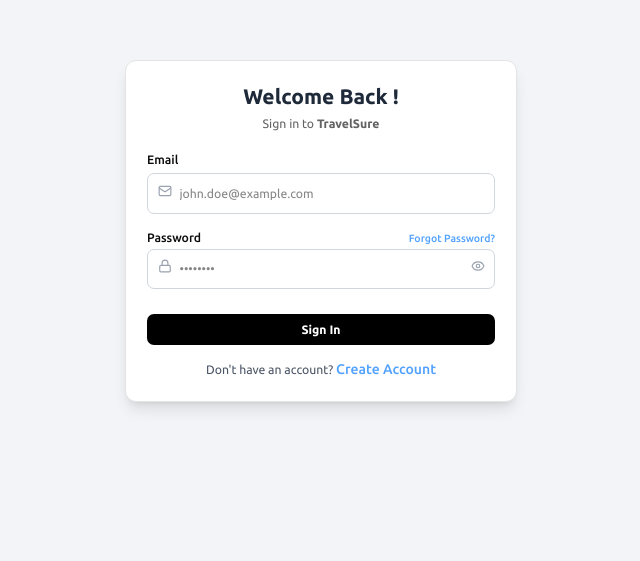
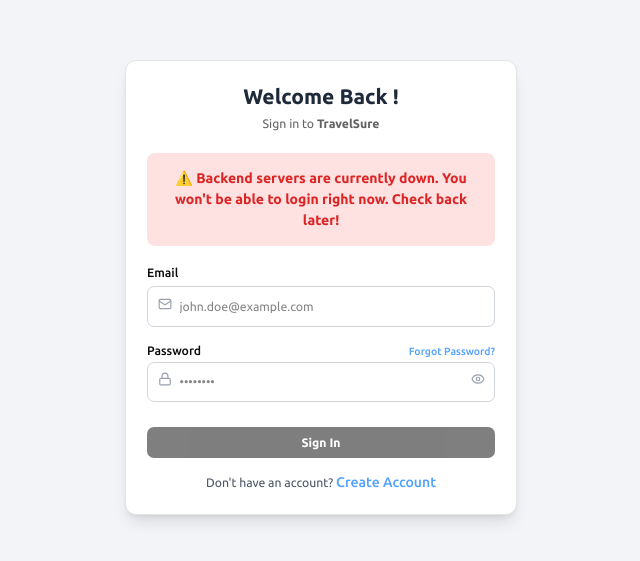
Before and after one commit to KelvinJ-cyber/visa-application-frontend, a React (Vite) app: page /login in a window 1280 px wide. Shown: the part 115-676 px from the top of the page, without its empty margins (319-959 px from the left). Built offline with nearby package versions, Linux system fonts and the light colour scheme.

Commit message:
created a message for the bankend server being down

```diff
--- a/src/auth/admin/AdminLogin.jsx
+++ b/src/auth/admin/AdminLogin.jsx
@@ -33,6 +33,7 @@
   const [showPassword, setShowPassword] = useState(false);
 
   const navigate = useNavigate();
+  const isServerDown = true;
 
   const validateForm = () => {
     if (!formData.email.trim()) return "Email is required";
@@ -42,6 +43,7 @@
   };
 
   const handleSubmit = async () => {
+    if (isServerDown) return;
     const error = validateForm();
     if (error) {
       setNotification({ type: "error", content: error });
@@ -98,6 +100,11 @@
             Welcome Admin !
           </CardTitle>
           <CardDescription>Authorized Personnel Only</CardDescription>
+          {isServerDown && (
+            <div style={{ padding: '15px', backgroundColor: '#fee2e2', color: '#dc2626', borderRadius: '8px', marginTop: '15px', textAlign: 'center', fontWeight: 'bold' }}>
+              ⚠️ Backend servers are currently down. You won't be able to login right now. Check back later!
+            </div>
+          )}
         </CardHeader>
         <CardContent>
           <div className="space-y-4">
@@ -189,7 +196,8 @@
                                          transition-all duration-300 ease-in-out
                                          hover:bg-[#333] hover:scale-105 hover:shadow-lg
                                          active:scale-95"
-              disabled={loading}
+              disabled={loading || isServerDown}
+              style={{ opacity: isServerDown ? 0.5 : 1, cursor: isServerDown ? 'not-allowed' : 'pointer' }}
             >
               {loading ? (
                 <div className="flex items-center">
--- a/src/auth/user/Login.jsx
+++ b/src/auth/user/Login.jsx
@@ -34,6 +34,7 @@
   const [showPassword, setShowPassword] = useState(false);
 
   const navigate = useNavigate();
+  const isServerDown = true;
 
   const validateForm = () => {
     if (!formData.email.trim()) return "Email is required";
@@ -43,6 +44,7 @@
   };
 
   const handleSubmit = async () => {
+    if (isServerDown) return;
     setLoading(true);
     const error = validateForm();
     if (error) {
@@ -88,7 +90,7 @@
       }
       toast.error(
         err.response?.data?.message ||
-          "Invalid credentials. Please try again"
+        "Invalid credentials. Please try again"
       );
     } finally {
       setLoading(false);
@@ -107,6 +109,11 @@
           <CardDescription>
             Sign in to <span className=" font-bold">TravelSure</span>
           </CardDescription>
+          {isServerDown && (
+            <div style={{ padding: '15px', backgroundColor: '#fee2e2', color: '#dc2626', borderRadius: '8px', marginTop: '15px', textAlign: 'center', fontWeight: 'bold' }}>
+              ⚠️ Backend servers are currently down. You won't be able to login right now. Check back later!
+            </div>
+          )}
         </CardHeader>
         <CardContent>
           <div className="space-y-4">
@@ -205,7 +212,8 @@
                                      transition-all duration-300 ease-in-out
                                      hover:bg-[#333] hover:scale-105 hover:shadow-lg
                                      active:scale-95"
-              disabled={loading}
+              disabled={loading || isServerDown}
+              style={{ opacity: isServerDown ? 0.5 : 1, cursor: isServerDown ? 'not-allowed' : 'pointer' }}
             >
               {loading ? (
                 <div className="flex items-center">
--- a/src/auth/user/Register.jsx
+++ b/src/auth/user/Register.jsx
@@ -14,6 +14,7 @@
   const [showPassword, setShowPassword] = useState(false);
   const [showConfirmPassword, setShowConfirmPassword] = useState(false);
   const navigate = useNavigate();
+  const isServerDown = true;
 
   const [registerFormData, setRegisterFormData] = useState({
     firstName: "",
@@ -25,6 +26,7 @@
 
   const handleRegisterSubmit = async (e) => {
     e.preventDefault();
+    if (isServerDown) return;
     setLoading(true);
     setMessage({ type: "", text: "" });
 
@@ -87,6 +89,12 @@
           <h2 className="text-2xl text-center font-semibold text-black mb-6">
             User Registration
           </h2>
+
+          {isServerDown && (
+            <div style={{ padding: '15px', backgroundColor: '#fee2e2', color: '#dc2626', borderRadius: '8px', marginBottom: '20px', textAlign: 'center', fontWeight: 'bold' }}>
+              ⚠️ Backend servers are currently down. You won't be able to register right now. Check back later!
+            </div>
+          )}
 
           <form onSubmit={handleRegisterSubmit} className="space-y-4 mb-6">
             <div className="grid grid-cols-1 sm:grid-cols-2 gap-4">
@@ -265,7 +273,8 @@
 
             <Button
               className="w-full mt-3 py-3 rounded-lg font-semibold bg-black text-white transition-all duration-300 ease-in-out hover:bg-[#333] hover:scale-105 hover:shadow-lg active:scale-95"
-              disabled={loading}
+              disabled={loading || isServerDown}
+              style={{ opacity: isServerDown ? 0.5 : 1, cursor: isServerDown ? 'not-allowed' : 'pointer' }}
               type="submit"
             >
               {loading ? (
```
